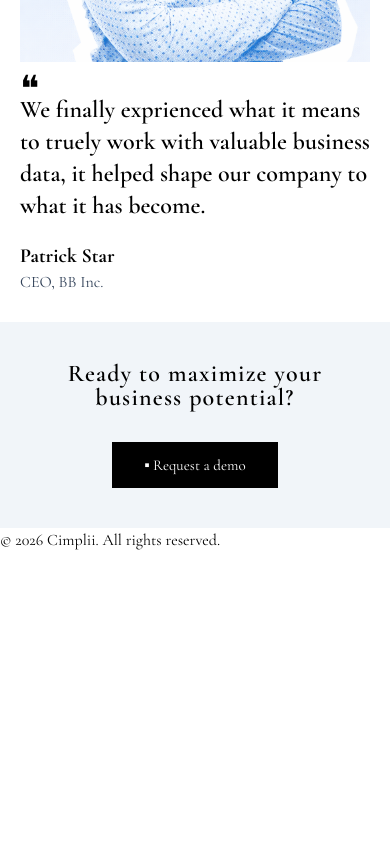
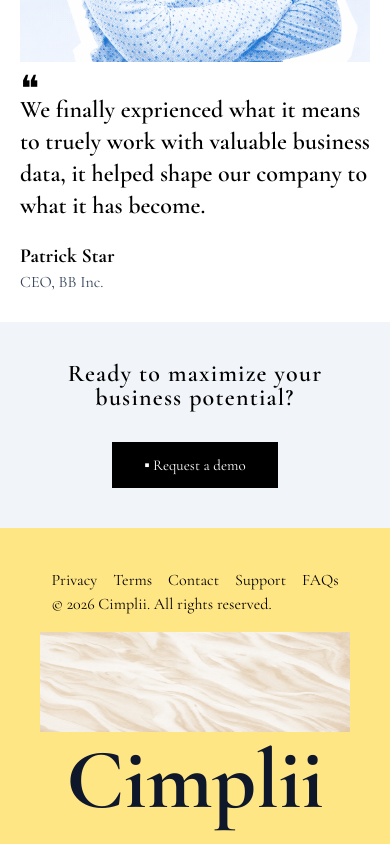
Before and after one commit to kluivstar/Cimplii, a React (Vite) app: page / in a window 390 px wide. Shown: the part 5233-6077 px from the top of the page. Before the commit the page ends 5785 px from the top, so only its background shows below. Built offline with nearby package versions, Linux system fonts and the light colour scheme.

Commit message:
Added the footer component on mobile

```diff
--- a/src/components/footer/Footer.jsx
+++ b/src/components/footer/Footer.jsx
@@ -1,8 +1,16 @@
+import Links from "../footer/Links";
+import FooterImg from "../../assets/content-background.png";
+
 export default function Footer() {
   return (
-    <footer className="site-footer">
-      <div className="container">
-        <p>© {new Date().getFullYear()} Cimplii. All rights reserved.</p>
+    <footer className="bg-amber-200">
+      <div className="px-10 py-10 flex flex-col items-center gap-4">
+        <div>
+          <Links/>
+          <p className="text-base">© {new Date().getFullYear()} Cimplii. All rights reserved.</p>
+        </div>
+        <img src={FooterImg} className="w-full h-25" alt="Footer Image" />
+        <h1 className="text-[85px] -mt-8 font-bold text-slate-900 -mb-10">Cimplii</h1>
       </div>
     </footer>
   )
--- a/src/components/footer/Links.jsx
+++ b/src/components/footer/Links.jsx
@@ -1,9 +1,13 @@
 export default function Links() {
   return (
-    <nav className="footer-links" style={{ display: 'flex', gap: '1rem', justifyContent: 'center' }}>
-      <a href="#">Privacy</a>
-      <a href="#">Terms</a>
-      <a href="#">Contact</a>
+    <nav className="">
+      <div className="flex flex-wrap justify-center gap-4 text-base">
+        <a href="#">Privacy</a>
+        <a href="#">Terms</a>
+        <a href="#">Contact</a>
+        <a href="#">Support</a>
+        <a href="#">FAQs</a>
+      </div>
     </nav>
   )
 }
```
Also changed, not shown: src/assets/footer-img.png (added).
